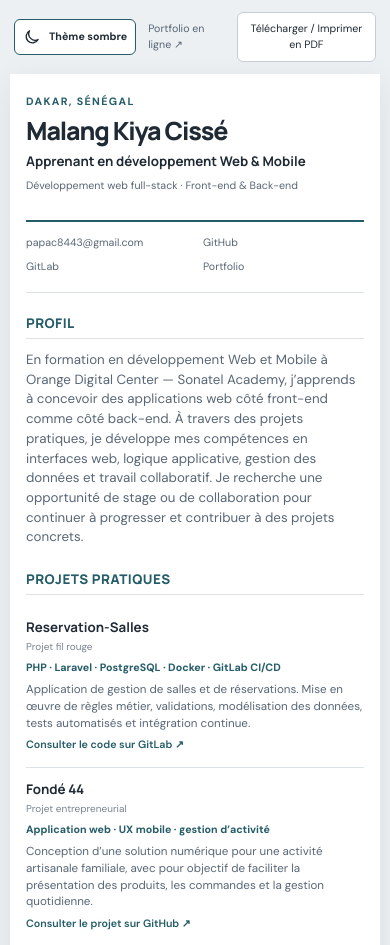
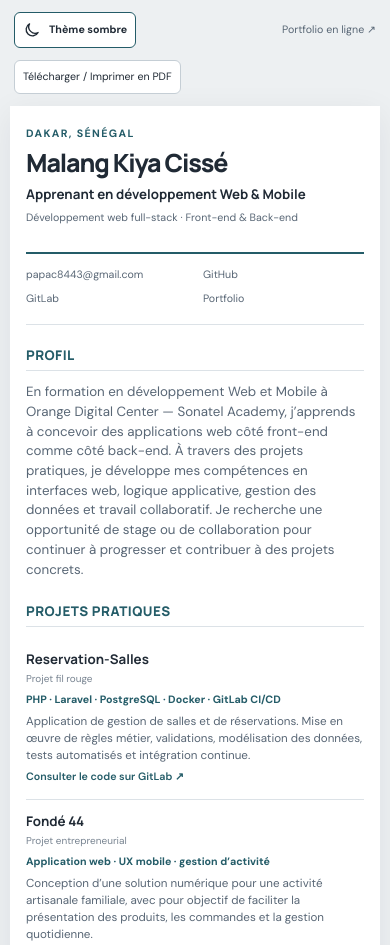
Before and after one commit to mkcdigitallab/cv-malang-kiya-cisse, a plain HTML site: page index.html in a window 390 px wide. Shown: the top 945 px of the page. Drawn offline with Linux system fonts and the light colour scheme.

Commit message:
style: garder le sélecteur accessible sur mobile (#5)

```diff
--- a/css/style.css
+++ b/css/style.css
@@ -165,7 +165,7 @@ footer {
   font-size: 7.5pt;
 }
 @media (max-width: 760px) {
-  .page-tools { width: calc(100% - 28px); margin-top: 12px; gap: 12px; font-size: 9pt; }
+  .page-tools { width: calc(100% - 28px); margin-top: 12px; gap: 12px; font-size: 9pt; flex-wrap: wrap; }
   .cv { width: calc(100% - 20px); min-height: 0; padding: 24px 20px; margin-bottom: 12px; }
   .header { gap: 16px; }
   h1 { font-size: clamp(25px, 6vw, 34px); }
@@ -174,7 +174,7 @@ footer {
   .contact-row { gap: 8px 16px; }
 }
 @media (max-width: 420px) {
-  .page-tools { justify-content: space-between; font-size: 8pt; }
+  .page-tools { justify-content: space-between; font-size: 8pt; flex-wrap: wrap; }
   .page-tools button { padding: 8px; font-size: 8pt; }
   .cv { padding: 20px 16px; }
   .header { align-items: flex-start; gap: 10px; }
```
